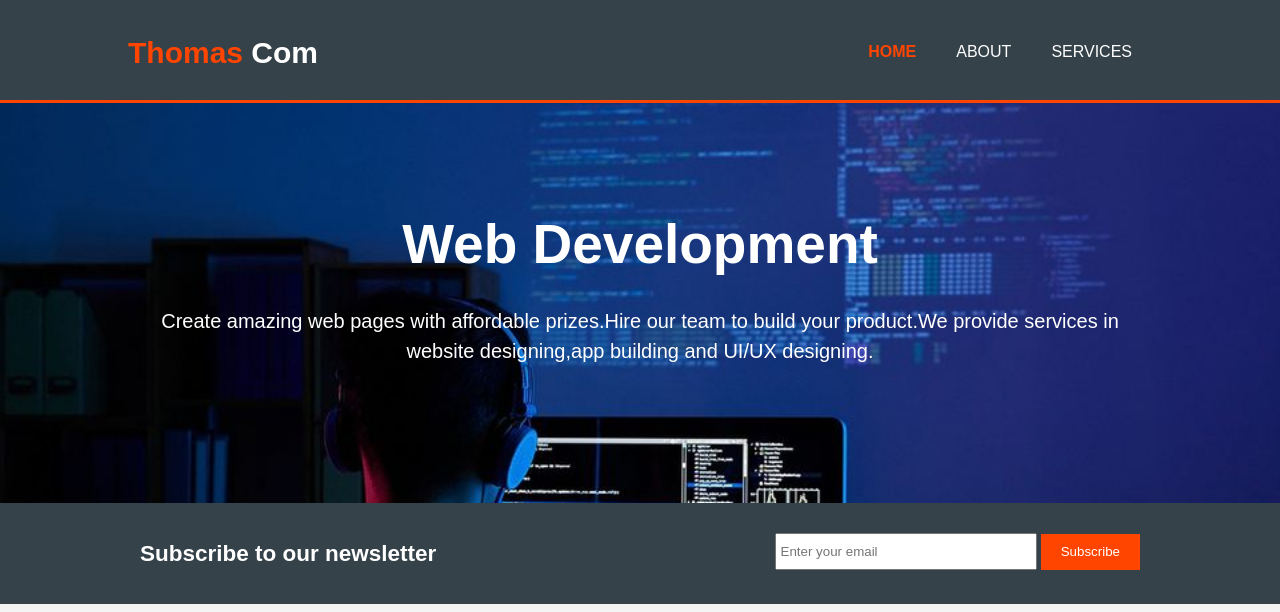
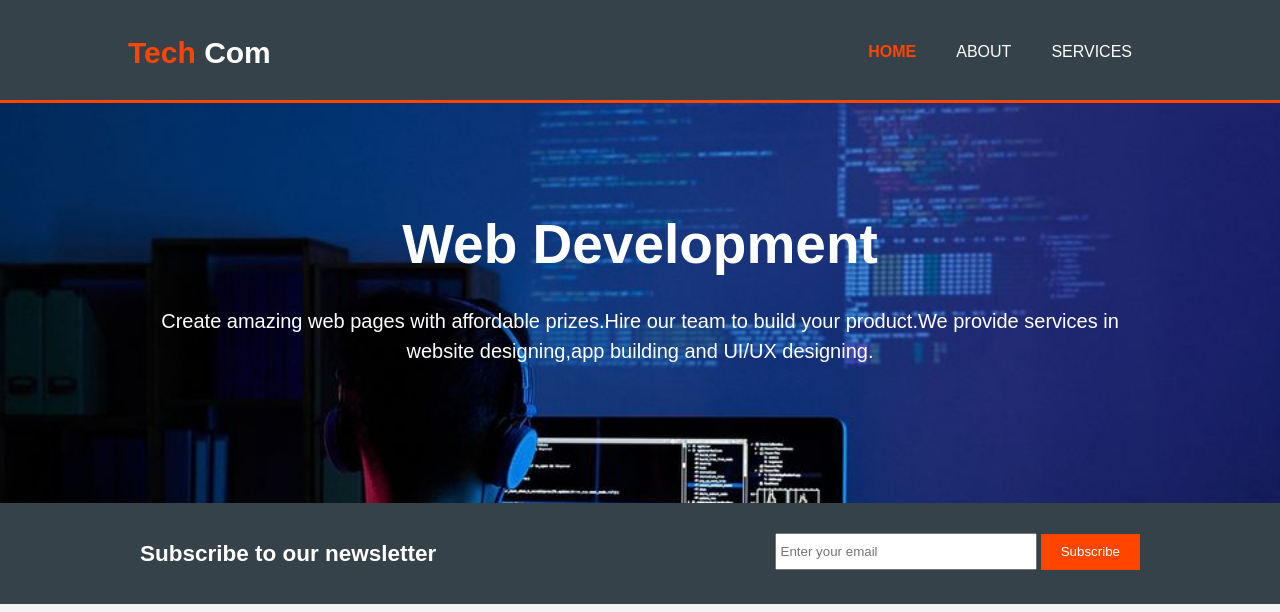
Before and after one commit to www-domain/web-sample, a website: page src/index.html in a window 1280 px wide. Shown: the top 612 px of the page. Drawn offline with Linux system fonts and the light colour scheme.

Commit message:
commit30

```diff
--- a/src/index.html
+++ b/src/index.html
@@ -13,7 +13,7 @@
     <header>
         <div class="container clearfix">
             <div id="branding">
-                <h1><span class="highlight">Thomas</span> Com</h1>
+                <h1><span class="highlight">Tech</span> Com</h1>
             </div>
             <nav>
                 <ul>
```
